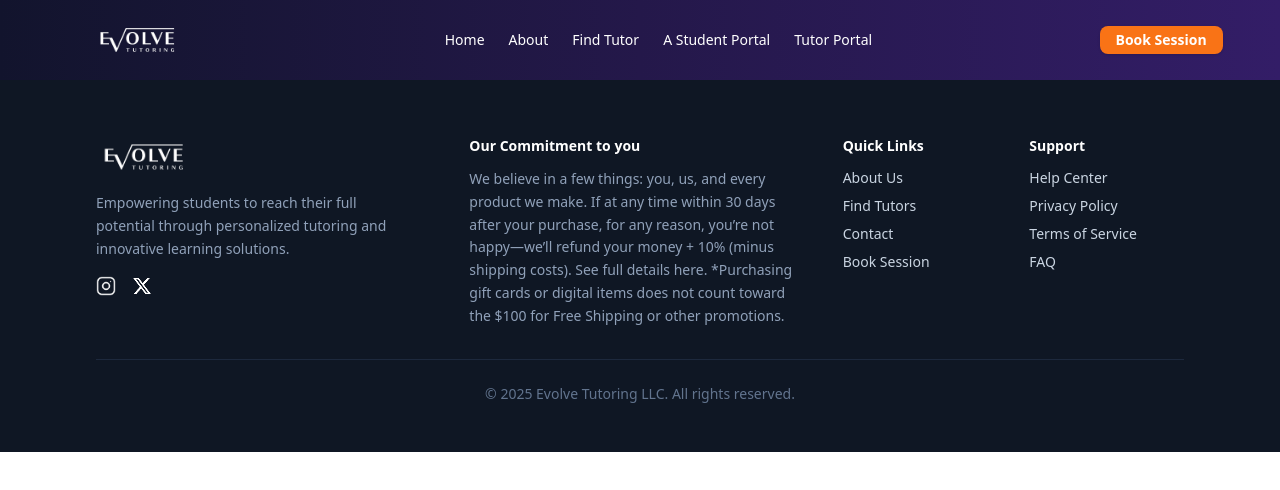
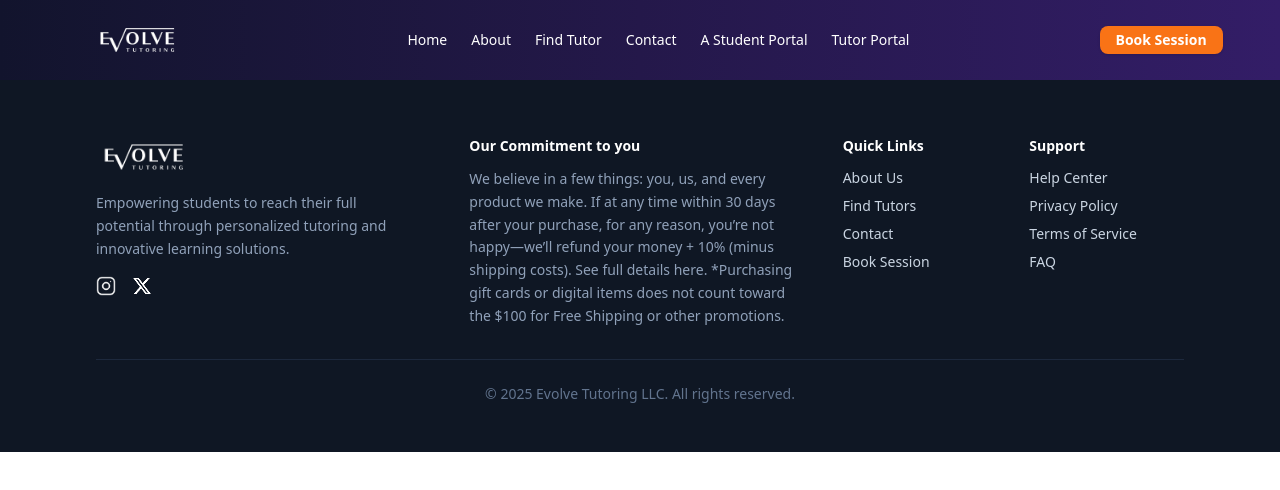
Before and after one commit to tushu003/lms-system, a Next.js app: page /contact in a window 1280 px wide. Shown: the top 490 px of the page. Built offline with nearby package versions, Linux system fonts and the light colour scheme.

Commit message:
update navbar

```diff
--- a/components/layout/PublicNavbar.tsx
+++ b/components/layout/PublicNavbar.tsx
@@ -21,6 +21,10 @@ const NavItems: NavItemProps[] = [
   {
     label: "Find Tutor",
     href: "/find-tutor",
+  },
+  {
+    label: "Contact",
+    href: "/contact",
   },
   {
     label: " A Student Portal",
```
